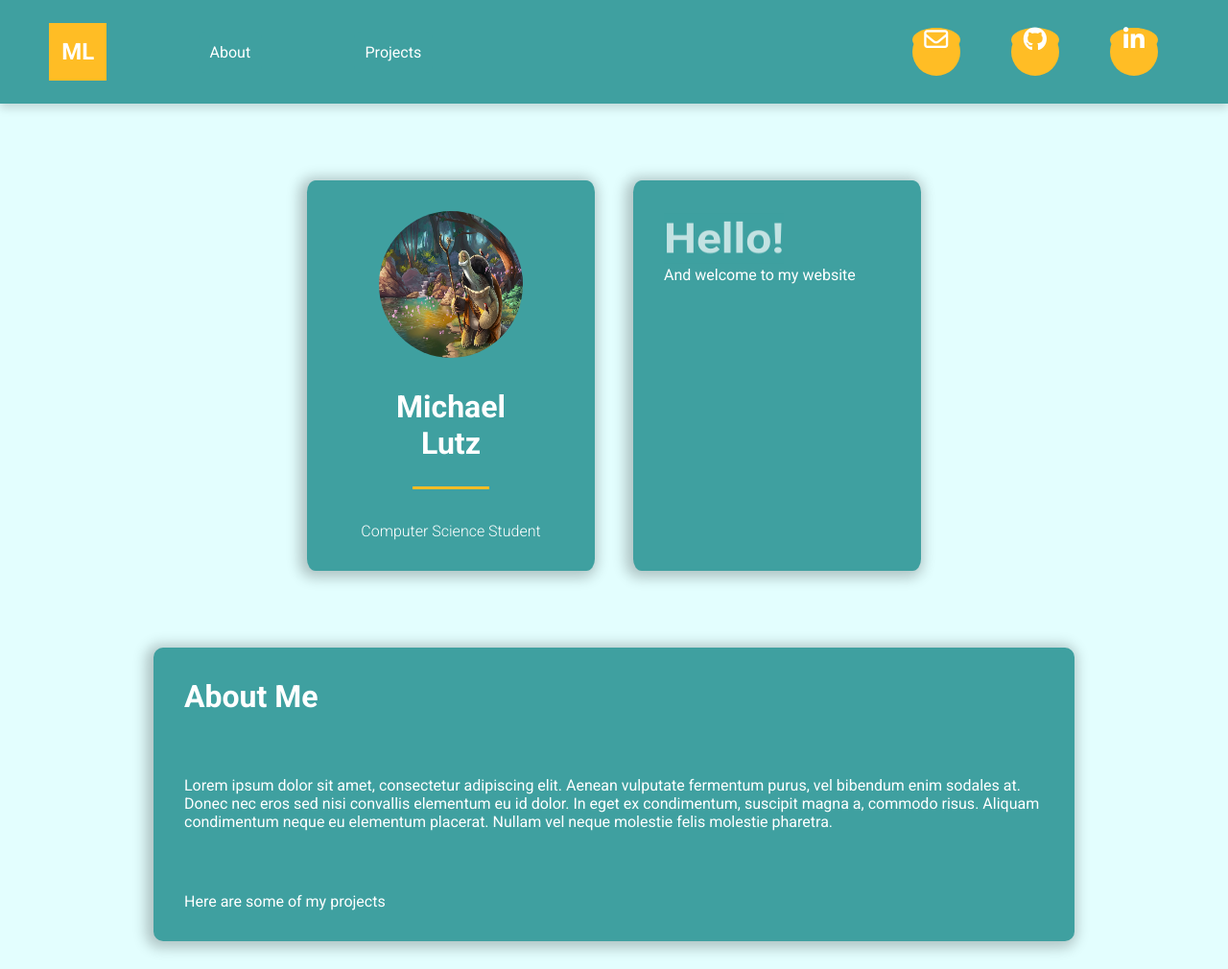
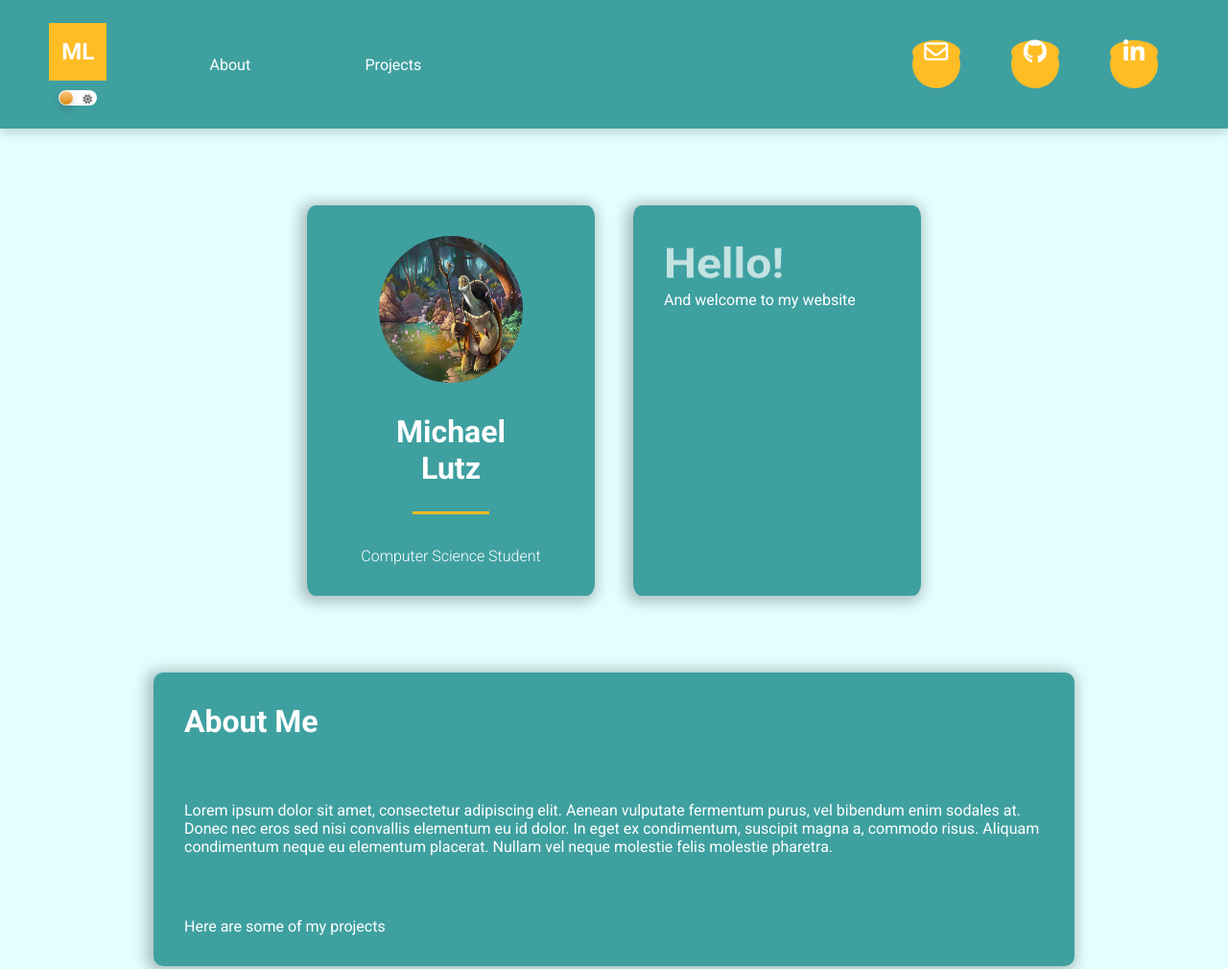
Before and after one commit to MichaelLutz1/MichaelLutz1.github.io, a plain HTML site: page index.html in a window 1280 px wide. Shown: the top 1010 px of the page at 96% size. Drawn offline with Linux system fonts and the light colour scheme.

Commit message:
dark mode slider

```diff
--- a/index.html
+++ b/index.html
@@ -25,7 +25,13 @@
 
     <nav>
       <div class="page-links">
-        <a id="main-logo" href="#">ML</a>
+        <div class="flex darkmode-container">
+          <a id="main-logo" href="#">ML</a>
+          <input type="checkbox" id="darkmode-checkbox" />
+          <label for="darkmode-checkbox"
+            ><i class="fa-solid fa-moon"></i> <i class="fa-solid fa-sun"></i
+          ></label>
+        </div>
         <a href="#about-page">About</a>
         <a href="#project-page">Projects</a>
       </div>
--- a/script.js
+++ b/script.js
@@ -29,3 +29,15 @@ function flipIn() {
   }, 500);
   hello.classList.remove("flip-in");
 }
+
+const toggleSwitch = document.querySelector("#darkmode-checkbox");
+
+function switchTheme(e) {
+  if (e.target.checked) {
+    document.documentElement.setAttribute("theme", "dark");
+  } else {
+    document.documentElement.setAttribute("theme", "light");
+  }
+}
+
+toggleSwitch.addEventListener("change", switchTheme);
--- a/styles.css
+++ b/styles.css
@@ -1,18 +1,24 @@
 :root {
   --background-color: #e3fefe;
-  --dark-backgroud-color: #034949;
   --darkGreen: #3fa0a0;
   --lightGreen: #00ffff;
   --navIconHover: #2c6d6d;
   --grey: #d6cfcf;
   --orange: #ffbd25;
+  --fontColor: white;
+  --themeColor: rgb(115, 115, 115);
 }
+[theme="dark"] {
+  --background-color: #034949;
+  --themeColor: white;
+}
+
 html {
   background-color: var(--background-color);
 }
 * {
   scroll-behavior: smooth;
-  color: white;
+  color: var(--fontColor);
   box-sizing: border-box;
   margin: 0;
   padding: 0;
@@ -51,6 +57,68 @@ a {
   position: relative;
   top: -10rem;
 }
+.darkmode-container {
+  flex-direction: column;
+  gap: 5px;
+}
+.darkmode-container > label {
+  width: 40px;
+  height: 16px;
+  position: relative;
+  display: block;
+  background: white;
+  border-radius: 200px;
+  box-shadow: inset 0px 5px 15px rgba(0, 0, 0, 0.4) inset 0px -5px 15px rgba (255, 255, 255, 0.4);
+  cursor: pointer;
+}
+.darkmode-container > label::after {
+  content: "";
+  width: 14.4px;
+  height: 14.4px;
+  position: absolute;
+  top: 0.8px;
+  left: 0.8px;
+  background: linear-gradient(180deg, #ffcc89, #d8860b);
+  border-radius: 180px;
+  box-shadow: 0px 5px 10px rgba(0, 0, 0, 0.2);
+  transition: 0.2s;
+}
+.darkmode-container > input {
+  width: 0;
+  height: 0;
+  visibility: hidden;
+}
+.darkmode-container > input:checked + label {
+  background: #034949;
+}
+.darkmode-container > input:checked + label::after {
+  left: 39.2px;
+  transform: translateX(-100%);
+  background: linear-gradient(180deg, #777, #3a3a3a);
+}
+.darkmode-container > input:checked + label .fa-sun {
+  visibility: hidden;
+}
+.darkmode-container > input:checked + label .fa-moon {
+  visibility: visible;
+}
+.darkmode-container > input + label .fa-moon {
+  visibility: hidden;
+}
+.darkmode-container i {
+  position: absolute;
+  z-index: 100;
+  font-size: 10px;
+  top: 22%;
+  background-color: inherit;
+  color: var(--themeColor);
+}
+.darkmode-container .fa-moon {
+  left: 5px;
+}
+.darkmode-container .fa-sun {
+  right: 5px;
+}
 .contact-links {
   display: flex;
   align-items: center;
@@ -59,6 +127,7 @@ a {
   margin-right: 4%;
   width: 300px;
 }
+
 .contact-links a {
   height: 50px;
   width: 50px;
```
